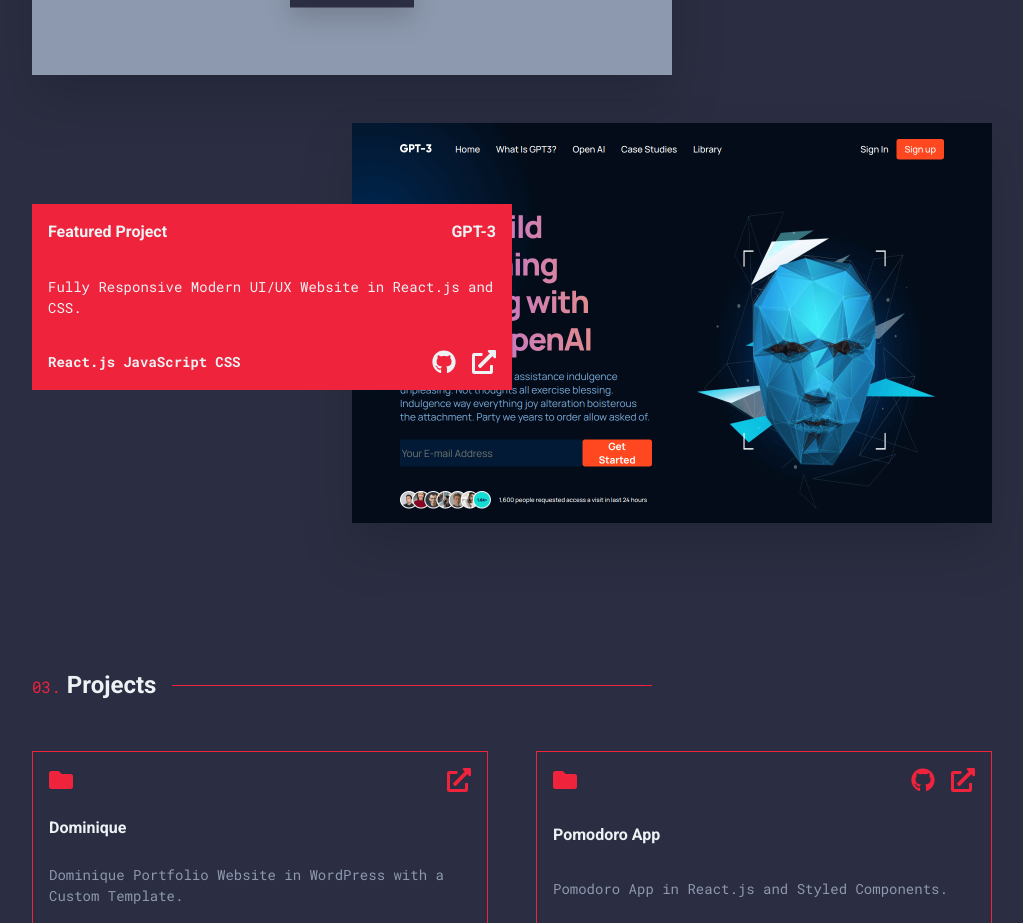
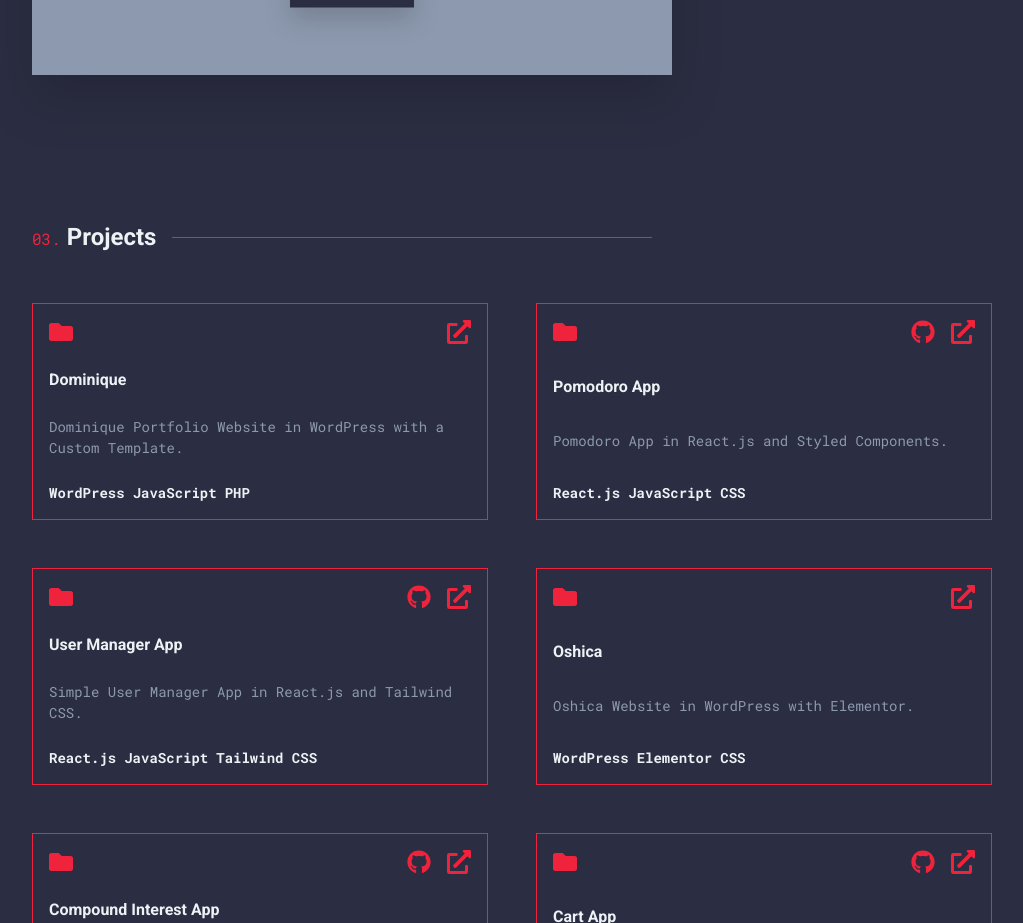
Before and after one commit to carlosamarto/portfolio, a React (Create React App) app: page / in a window 1280 px wide. Shown: the part 1540-2463 px from the top of the page, without its empty margins (128-1151 px from the left). Built offline with nearby package versions, Linux system fonts and the light colour scheme.

Commit message:
Remove: Featured Old Project

```diff
--- a/src/components/sections/Featured.js
+++ b/src/components/sections/Featured.js
@@ -16,16 +16,6 @@
           github='https://github.com/carlosmrtzodev/pokedex-app'
           alt={false}
         />
-
-        <FeaturedContent
-          image='/gpt-3.png'
-          title='GPT-3'
-          description='Fully Responsive Modern UI/UX Website in React.js and CSS.'
-          codes={["React.js", "JavaScript", "CSS"]}
-          link='https://responsive-website-seven.vercel.app/'
-          github='https://github.com/carlosmrtzodev/responsive-website'
-          alt={true}
-        />
       </section>
     </>
   );
```
